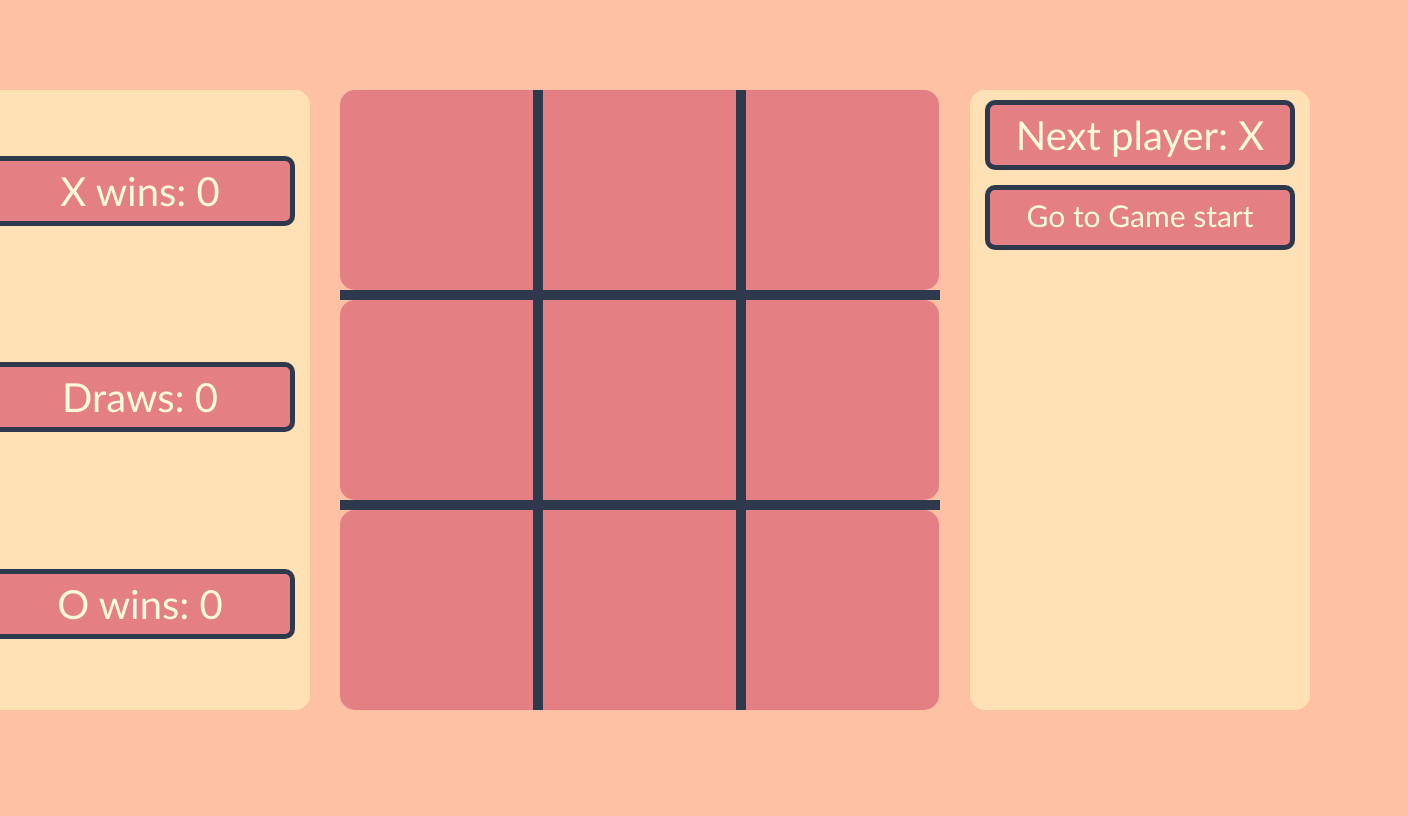
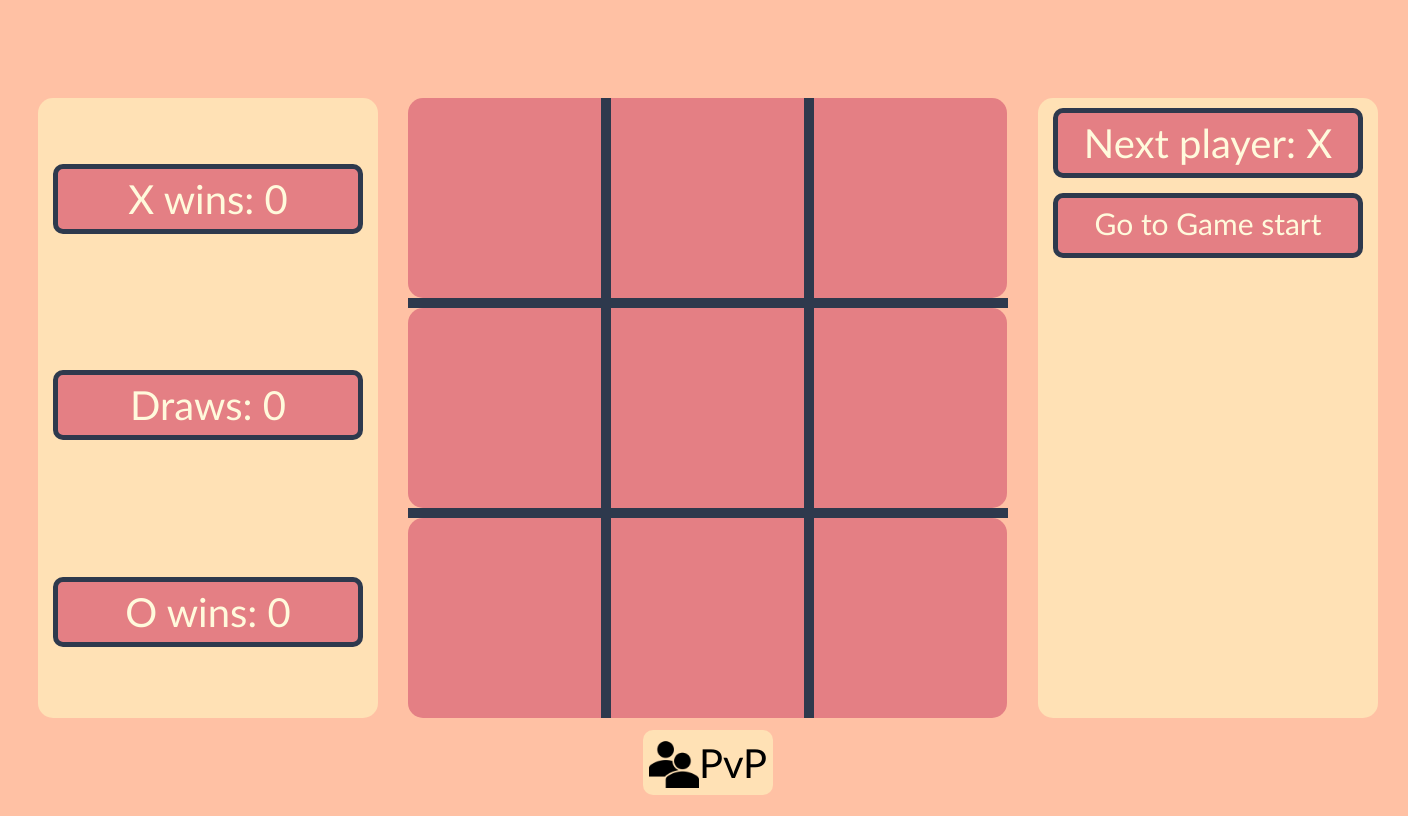
Before and after one commit to crt10/tic-tac-toe-react, a React app: page / in a window 1280 px wide. Shown: the whole page, 1408 px wide, since content can reach past the window. Built offline with nearby package versions, Linux system fonts and the light colour scheme.

Commit message:
fixed centering again + CPU opponent
- fixed misalignment of elements when resizing window
- fixed misalignment of moves list when hovering over moves
- implemented toggle to play against CPU
- implemented hard but still beatable CPU AI

```diff
--- a/src/index.css
+++ b/src/index.css
@@ -1,6 +1,5 @@
 body {
   font: 40px "Trebuchet MS", Helvetica, sans-serif;
-  margin: 20px;
   background: #ffc1a4;
 }
 
@@ -88,13 +87,9 @@ ol, ul {
 }
 
 .game {
-  position: absolute;
-  width: 1200px;
+  width: 1400px;
   height: 800px;
-  left: 50%;
-  top: 50%;
-  transform: translate(-50%, -50%);
-  transform-origin: center center;
+  margin: 0 auto;
   display: flex;
   justify-content: center;
   align-items: center;
@@ -128,10 +123,6 @@ ol, ul {
   color: rgb(255, 250, 220);
 }
 
-.player-x, .player-draw, .player-o {
-
-}
-
 .move-list {
   margin-top: 30px;
   color: #2e394d;
@@ -155,8 +146,31 @@ ol, ul {
 .move:hover {
   cursor: pointer;
   background: rgb(255, 250, 220);
-  border-radius: 7px;
+  border-width: 6px 6px;
   color: #2e394d;
-  margin-left: 13px;
-  margin-right: 13px;
+  margin-left: 14px;
+  margin-right: 14px;
 }
+
+.game-mode {
+  position: absolute;
+  top: 730px;
+  width: 130px;
+  height: 65px;
+  cursor: pointer;
+  display: flex;
+  align-items: center;
+  justify-content: center;
+  background: #ffe1b5;
+  border-radius: 10px;
+}
+
+.game-mode:hover {
+  background: rgb(255, 250, 220);
+}
+
+.mode {
+  margin: auto;
+  display: flex;
+  align-items: center;
+}
--- a/src/index.js
+++ b/src/index.js
@@ -112,6 +112,28 @@ class Board extends React.Component {
   }
 }
 
+class ModeToggle extends React.Component {
+  render() {
+    let img;
+    let text;
+    if (!this.props.mode) {
+      img = "2p.png";
+      text = "PvP"
+    }
+    else {
+      img = "1p.png";
+      text = "PvC"
+    }
+
+    return (
+      <div className="mode" onClick={this.props.onClick}>
+        <img src={img} alt="" width="50px" height="50px"></img>
+        {text}
+      </div>
+    );
+  }
+}
+
 class Game extends React.Component {
   constructor(props) {
     super(props);
@@ -121,13 +143,14 @@ class Game extends React.Component {
       }],
       stepNumber: 0,
       xIsNext:true,
+      mode: 0, //0 = PvP, 1 = PvC
     };
     this.playerX = 0;
     this.playerO = 0;
     this.playerDraw = 0;
   }
 
-  handleClick(i) {
+  move(i) {
     const history = this.state.history.slice(0, this.state.stepNumber + 1);
     const current = history[history.length - 1];
     const squares = current.squares.slice();
@@ -145,13 +168,25 @@ class Game extends React.Component {
   }
 
   jumpTo(step) {
-    if (step == this.state.stepNumber) {
+    if (step === this.state.stepNumber) {
       return;
     }
     this.setState({
       stepNumber: step,
       xIsNext: (step % 2) === 0,
     });
+  }
+
+  toggleMode() {
+    this.setState({mode: !this.state.mode});
+  }
+
+  componentDidUpdate() {
+    const history = this.state.history;
+    const current = history[this.state.stepNumber];
+    if (this.state.mode && this.state.xIsNext) {
+      cpuMove(current.squares, this);
+    }
   }
 
   render() {
@@ -162,24 +197,22 @@ class Game extends React.Component {
     const moves = history.map((step, move) => {
       const desc = move ? 'Go to move #' + move : 'Go to Game start';
       return (
-        <div className="move" onClick={() => this.jumpTo(move)}>{desc}</div>
+        <div key={move} className="move" onClick={() => this.jumpTo(move)}>{desc}</div>
       );
     });
 
     let status;
     if (winner) {
       status = 'Winner: ' + winner;
-      switch (winner) {
-        case 'X':
-          this.playerX++;
-          break;
-        case 'O':
-          this.playerO++;
-          break;
+      if (winner === 'X') {
+        this.playerX++;
+      }
+      else if (winner === 'O') {
+        this.playerO++;
       }
     }
     else {
-      if (this.state.stepNumber == 9) {
+      if (this.state.stepNumber === 9) {
         this.playerDraw++;
         status = 'TIE';
       }
@@ -198,12 +231,18 @@ class Game extends React.Component {
         <div className="game-board">
           <Board
             squares={current.squares}
-            onClick={(i) => this.handleClick(i)}
+            onClick={(i) => this.move(i)}
           />
         </div>
         <div className="game-info">
           <div className="status">{status}</div>
           <div className="move-list">{moves}</div>
+        </div>
+        <div className="game-mode">
+          <ModeToggle
+            mode={this.state.mode}
+            onClick={() => this.toggleMode()}
+          />
         </div>
       </div>
     );
@@ -236,3 +275,64 @@ function calculateWinner(squares) {
   }
   return null;
 }
+
+function cpuMove(squares, game) { //CPU = X
+  let space = cpuPotentialWin(squares, 'X', 'O'); //play for CPU win
+  if (space === -1) {
+    space = cpuPotentialWin(squares, 'O', 'X'); //block player win
+    if (space === -1) {
+      let spaces = [0, 2, 6, 8];
+      space = randomSpace(squares, spaces); //play random corner
+      if (space === -1) {
+        spaces = [1, 3, 4, 5, 7];
+        space = randomSpace(squares, spaces); //play any random spot
+      }
+    }
+  }
+  game.move(space);
+}
+
+function cpuPotentialWin(squares, player, player2) {
+  let lines = [
+    [0, 1, 2],
+    [3, 4, 5],
+    [6, 7, 8],
+    [0, 3, 6],
+    [1, 4, 7],
+    [2, 5, 8],
+    [0, 4, 8],
+    [2, 4, 6],
+  ]
+  for (let i = 0; i < lines.length; i++) {
+    let occ = 0;
+    let space = lines[i][0];
+
+    for (let o = 0; o < lines[i].length; o++) {
+      if (squares[lines[i][o]] === player) {
+        occ++;
+      }
+      else if (squares[lines[i][o]] === player2) {
+        occ = 0;
+        break;
+      }
+      else {
+        space = lines[i][o];
+      }
+    }
+
+    if (occ === 2) {
+      return space;
+    }
+  }
+  return -1;
+}
+
+function randomSpace(squares, spaces) {
+  spaces = spaces.filter(spaces => !squares[spaces]);
+  if (spaces.length) {
+    return spaces[Math.floor(Math.random()*spaces.length)];
+  }
+  else {
+    return -1;
+  }
+}
```
Also changed, not shown: public/1p.png (added), public/2p.png (added).
